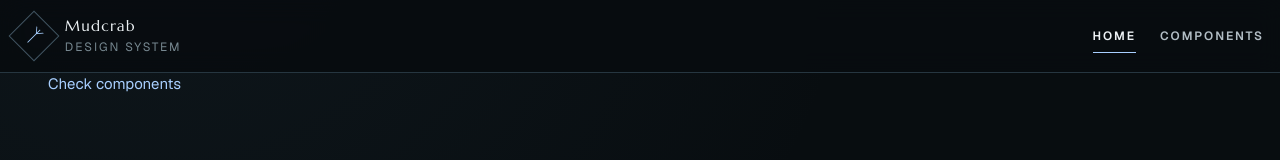
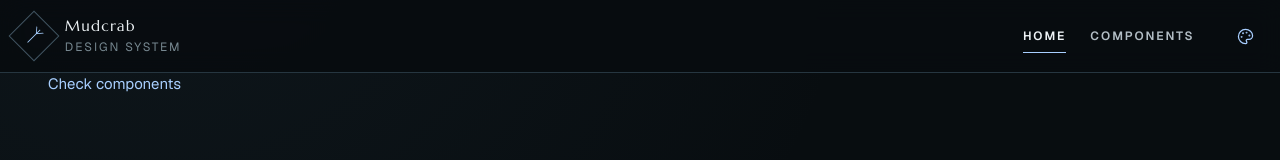
Before and after one commit to MonoPT/mudcrab-website, a SvelteKit app: page / in a window 1280 px wide. Shown: the top 160 px of the page. Built offline with nearby package versions, Linux system fonts and the light colour scheme.

Commit message:
theme switcher component

```diff
--- /dev/null
+++ b/src/components/ThemeSwitcher.svelte
@@ -0,0 +1,174 @@
+<script lang="ts">
+	import { Palette } from '@lucide/svelte';
+	import { onMount } from 'svelte';
+
+	const storageKey = 'mudcrab-theme';
+	const themeLoaders = import.meta.glob('../themes/*.css', {
+		query: '?inline',
+		import: 'default'
+	}) as Record<string, () => Promise<string>>;
+
+	const themes = [
+		{ value: 'default', label: 'Mudcrab' },
+		...Object.keys(themeLoaders).map((path) => {
+			const value =
+				path
+					.split('/')
+					.pop()
+					?.replace(/\.css$/, '') ?? path;
+			return {
+				value,
+				label: value.replace(/[-_]+/g, ' ').replace(/\b\w/g, (character) => character.toUpperCase())
+			};
+		})
+	];
+
+	let selectedTheme = $state('default');
+	let open = $state(false);
+	let switcher: HTMLDivElement;
+	let themeStyle: HTMLStyleElement | undefined;
+	let loadVersion = 0;
+
+	function selectTheme(theme: string) {
+		selectedTheme = theme;
+		localStorage.setItem(storageKey, selectedTheme);
+		open = false;
+	}
+
+	function handleWindowClick(event: MouseEvent) {
+		if (event.target instanceof Node && !switcher?.contains(event.target)) open = false;
+	}
+
+	function handleKeydown(event: KeyboardEvent) {
+		if (event.key === 'Escape') open = false;
+	}
+
+	onMount(() => {
+		const savedTheme = localStorage.getItem(storageKey);
+		if (savedTheme && themes.some((theme) => theme.value === savedTheme)) {
+			selectedTheme = savedTheme;
+		}
+
+		return () => themeStyle?.remove();
+	});
+
+	$effect(() => {
+		const version = ++loadVersion;
+		themeStyle?.remove();
+		themeStyle = undefined;
+
+		if (selectedTheme === 'default') return;
+
+		const loader = themeLoaders[`../themes/${selectedTheme}.css`];
+		if (!loader) return;
+
+		void loader().then((css) => {
+			if (version !== loadVersion) return;
+
+			themeStyle = document.createElement('style');
+			themeStyle.dataset.theme = selectedTheme;
+			themeStyle.textContent = css;
+			document.head.append(themeStyle);
+		});
+	});
+</script>
+
+<svelte:window onclick={handleWindowClick} onkeydown={handleKeydown} />
+
+<div class="theme-switcher" bind:this={switcher}>
+	<button
+		class="theme-trigger"
+		type="button"
+		aria-label="Choose theme"
+		aria-expanded={open}
+		aria-haspopup="listbox"
+		onclick={() => (open = !open)}
+	>
+		<Palette size={17} strokeWidth={1.75} aria-hidden="true" />
+	</button>
+
+	{#if open}
+		<div class="theme-menu" role="listbox" aria-label="Theme">
+			{#each themes as theme (theme.value)}
+				<button
+					type="button"
+					role="option"
+					aria-selected={selectedTheme === theme.value}
+					class:selected={selectedTheme === theme.value}
+					onclick={() => selectTheme(theme.value)}
+				>
+					{theme.label}
+				</button>
+			{/each}
+		</div>
+	{/if}
+</div>
+
+<style>
+	.theme-switcher {
+		position: relative;
+		display: inline-flex;
+		color: var(--color-text-subtle);
+	}
+	.theme-trigger {
+		display: grid;
+		width: 2.35rem;
+		height: 2.35rem;
+		place-items: center;
+		padding: 0;
+		border: 1px solid transparent;
+		border-radius: var(--radius-sm);
+		outline: none;
+		background: transparent;
+		color: var(--color-accent);
+		cursor: pointer;
+		transition:
+			background var(--duration-normal) var(--ease-standard),
+			border-color var(--duration-normal) var(--ease-standard),
+			transform var(--duration-normal) var(--ease-standard);
+	}
+	.theme-trigger:hover,
+	.theme-trigger[aria-expanded='true'] {
+		border-color: var(--color-border);
+		background: var(--color-surface-hover);
+		transform: translateY(-1px);
+	}
+	.theme-trigger:active {
+		transform: translateY(0);
+	}
+	.theme-trigger:focus-visible,
+	.theme-menu button:focus-visible {
+		box-shadow: var(--focus-ring);
+	}
+	.theme-menu {
+		position: absolute;
+		top: calc(100% + 0.5rem);
+		right: 0;
+		z-index: var(--z-dropdown);
+		display: grid;
+		min-width: 10rem;
+		padding: 0.35rem;
+		border: 1px solid var(--color-border-strong);
+		border-radius: var(--radius-md);
+		background: var(--color-surface-raised);
+		box-shadow: var(--shadow-md);
+	}
+	.theme-menu button {
+		padding: 0.6rem 0.7rem;
+		border: 0;
+		border-radius: var(--radius-sm);
+		outline: none;
+		background: transparent;
+		color: var(--color-text-muted);
+		font: 600 var(--text-xs) var(--font-body);
+		letter-spacing: 0.08em;
+		text-align: left;
+		text-transform: uppercase;
+		cursor: pointer;
+	}
+	.theme-menu button:hover,
+	.theme-menu button.selected {
+		background: var(--color-surface-hover);
+		color: var(--color-text);
+	}
+</style>
--- a/src/routes/+layout.svelte
+++ b/src/routes/+layout.svelte
@@ -4,6 +4,7 @@
 	import favicon from '$lib/assets/favicon.svg';
 	import BrandMark from '../components/BrandMark.svelte';
 	import SiteHeader from '../components/SiteHeader.svelte';
+	import ThemeSwitcher from '../components/ThemeSwitcher.svelte';
 	import PageShell from '../components/PageShell.svelte';
 
 	let { children } = $props();
@@ -17,6 +18,7 @@
 
 <SiteHeader items={navigation} sticky>
 	{#snippet brand()}<BrandMark subtitle="Design system" />{/snippet}
+	{#snippet actions()}<ThemeSwitcher />{/snippet}
 </SiteHeader>
 
 <PageShell>
```
